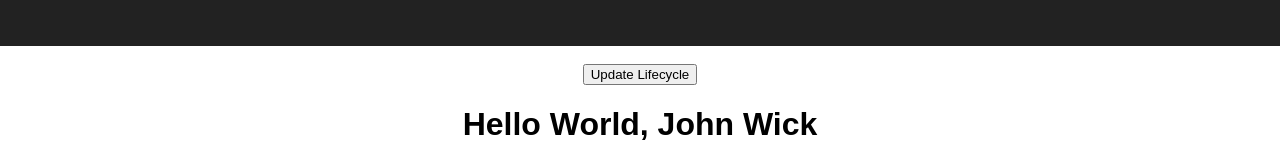
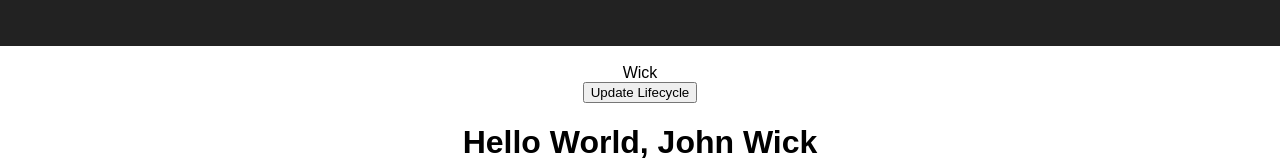
Before and after one commit to kdncode/react-basic, a React (Create React App) app: page / in a window 1280 px wide. Shown: the part 144-304 px from the top of the page. Built offline with nearby package versions, Linux system fonts and the light colour scheme.

Commit message:
updated lifecycle (Props)

```diff
--- a/src/components/App/App.js
+++ b/src/components/App/App.js
@@ -63,6 +63,7 @@ class App extends Component {
 					<img src={logo} className="App-logo" alt="logo" />
 					<h1 className="App-title">Welcome to React</h1>
 				</header>
+
 				<Lifecycle />
 				{/* Parent Comp */}
 				<Parent name="John Wick"/>
--- a/src/components/Lifecycle/Lifecycle.js
+++ b/src/components/Lifecycle/Lifecycle.js
@@ -1,11 +1,13 @@
 import React, { Component } from 'react';
+import Props from './Props'
 
 class Lifecycle extends Component {
     constructor(props) {
         super(props);
         console.log('Init')
         this.state = {
-            component: 'Component Init'
+            component: 'Component Init',
+            myName: 'Wick'
         };
     }
 
@@ -18,22 +20,23 @@ class Lifecycle extends Component {
     }
 
     updateState = () => {
-        this.setState({ component: 'New State'})
+        this.setState({ component: 'New State'});
+        this.setState({ myName: 'John'})
     }
 
     // Return False : Stop at ShouldUpdate or True
     shouldComponentUpdate(nextProps, nextState) {
-        console.log('should update ' + nextState);
+        console.log('should update ' + nextState.component);
         return true;
     }
 
     componentWillUpdate(nextProps, nextState) {
-        console.log('Will update ' + nextState);
+        console.log('Will update ' + nextState.component);
     }
 
 
     componentDidUpdate(prevProps, prevState) {
-        console.log('Did update ' + prevState);
+        console.log('Did update ' + prevState.component);
     }
 
 
@@ -43,6 +46,8 @@ class Lifecycle extends Component {
         return (
 
             <div><br/>
+                <Props name={this.state.myName} />
+
                 <button onClick={ () => { this.updateState() }}>Update Lifecycle</button>
             </div>
         );
--- /dev/null
+++ b/src/components/Lifecycle/Props.js
@@ -0,0 +1,34 @@
+import React, { Component } from 'react';
+
+class Props extends Component {
+
+    componentWillReceiveProps(nextProps) {
+        console.log('componentWillReceiveProps ' + nextProps.name);
+
+    }
+
+    shouldComponentUpdate(nextProps, nextState) {
+        console.log('shouldComponentUpdate ' + nextProps.name);
+        return true;
+    }
+
+    componentWillUpdate(nextProps, nextState) {
+        console.log('componentWillUpdate ' + nextProps.name);
+    }
+
+    componentDidUpdate(prevProps, prevState) {
+        console.log('componentDidUpdate ' + prevProps.name);
+    }
+
+
+
+    render() {
+        return (
+            <div>
+                {this.props.name}
+            </div>
+        );
+    }
+}
+
+export default Props;
```
